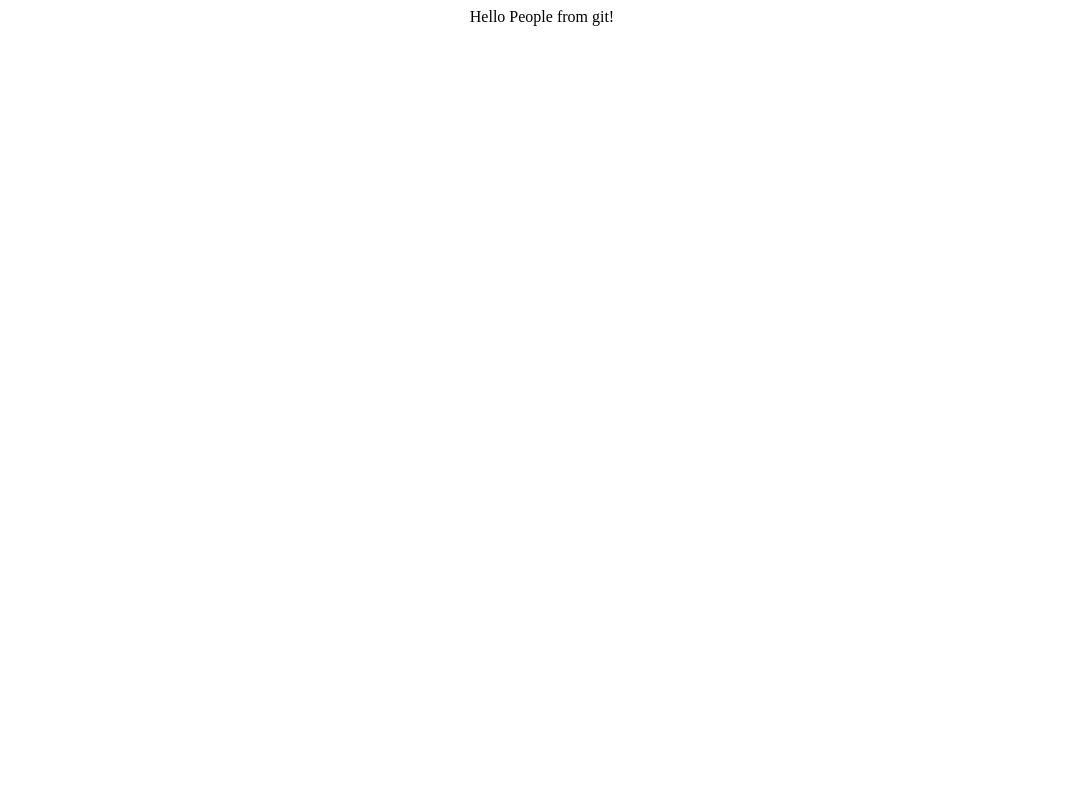
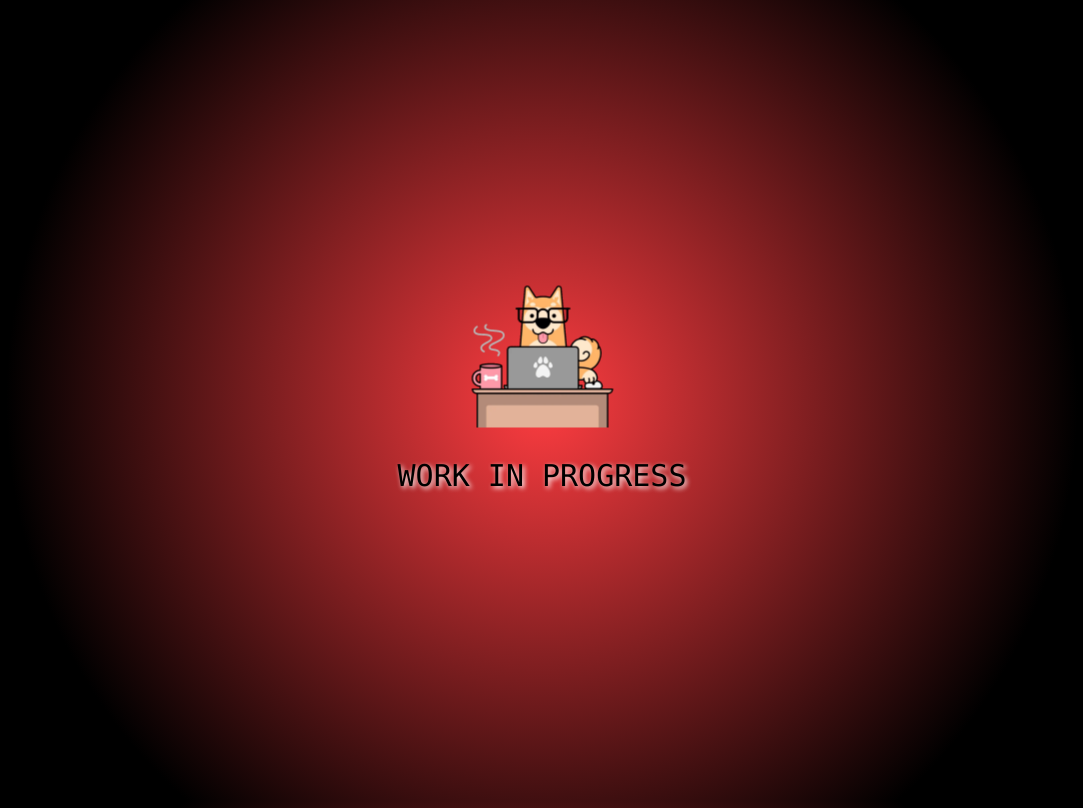
Before and after one commit to skbadhe/myWebsite, a plain HTML site: page index.html in a window 1280 px wide. Shown: the whole page, without its empty margins (98-1181 px from the left). Drawn offline with Linux system fonts and the light colour scheme.

Commit message:
temporary work in progress page

```diff
--- a/index.html
+++ b/index.html
@@ -1,5 +1,50 @@
+<!DOCTYPE html>
 <html>
+<head>
+<style>
+html {
+  height: 100%;
+}
+
+body {
+	min-height: 100%;
+	background: rgb(255,61,65);
+	background-image: radial-gradient(circle, rgba(255,61,65,1) 0%, rgba(0,0,0,1) 71%);
+}
+
+div.imageContainer{
+  margin: 0;
+  position: absolute;
+  top: 50%;
+  left: 50%;
+  -ms-transform: translate(-50%, -50%);
+  transform: translate(-50%, -50%);
+  text-align: center;
+}
+
+#image{
+	display: block;
+	margin-left: auto;
+	margin-right: auto;
+	height: 150px;
+	width: 150px;
+}
+
+#displayText{
+	text-shadow: 2px 2px 5px white;
+	font-family:"Lucida Console", Monaco, monospace;
+	font-size: 30px;
+}
+
+</style>
+
+</head>
 <body>
-<center> Hello People from git!</center>
+<div class="maindiv">
+	<div class="imageContainer">
+		<img id="image" src="giphy.webp"/>
+		<p id="displayText">WORK IN PROGRESS</p>
+	</div>
+</div>
 </body>
 </html>
```
Also changed, not shown: giphy.webp (added).
